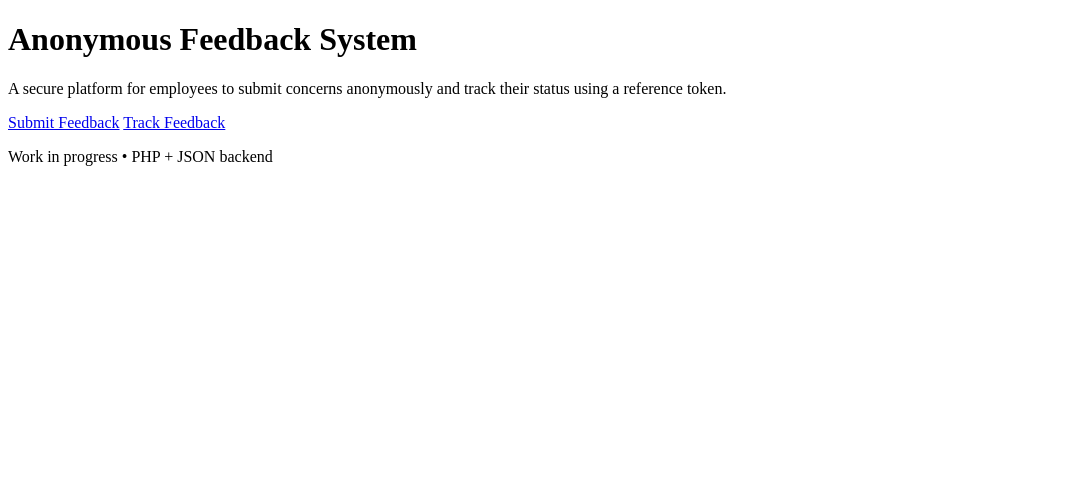
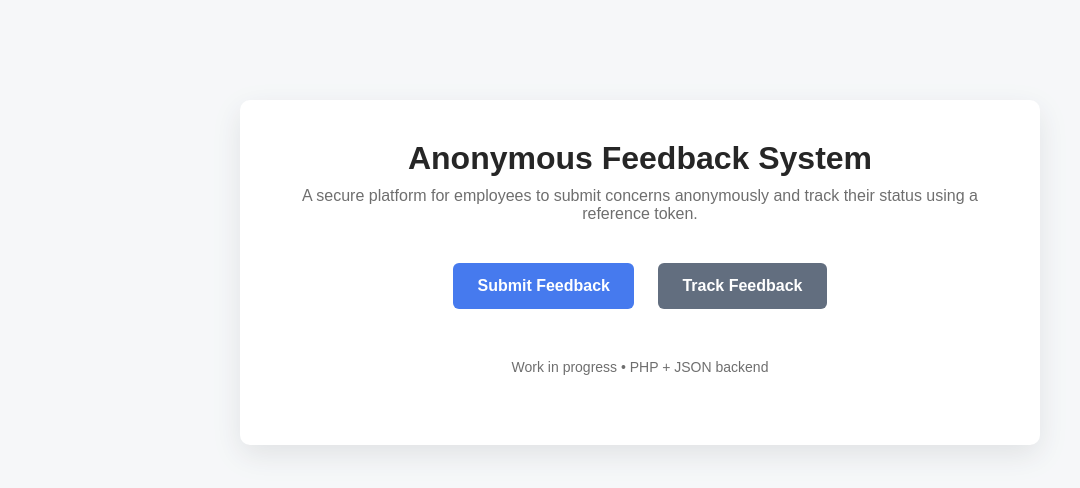
Before and after one commit to PoojaKaswan/anonymous-feedback-system, a plain HTML site: page index.html in a window 1280 px wide. Shown: the whole page, without its empty margins (0-1080 px from the left). Drawn offline with Linux system fonts and the light colour scheme.

Commit message:
Added CSS files link index.html

```diff
--- a/index.html
+++ b/index.html
@@ -4,7 +4,8 @@
     <meta charset="UTF-8">
     <title>Anonymous Feedback System</title>
     <meta name="viewport" content="width=device-width, initial-scale=1.0">
-    <link rel="stylesheet" href="assets/css/style.css">
+    <link rel="stylesheet" href="assets/css/base.css">
+    <link rel="stylesheet" href="assets/css/home.css">
 </head>
 <body>
 
```
